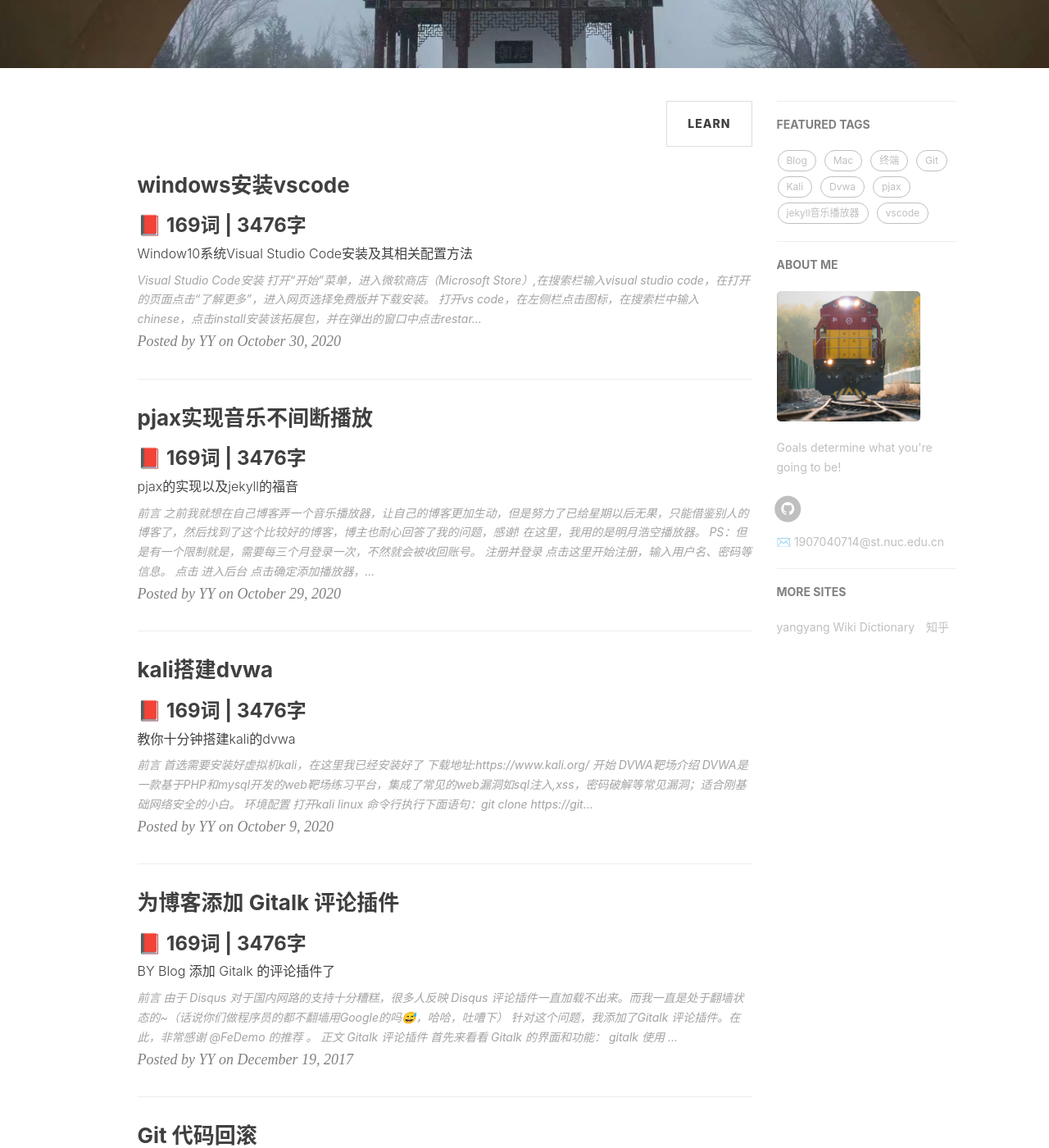
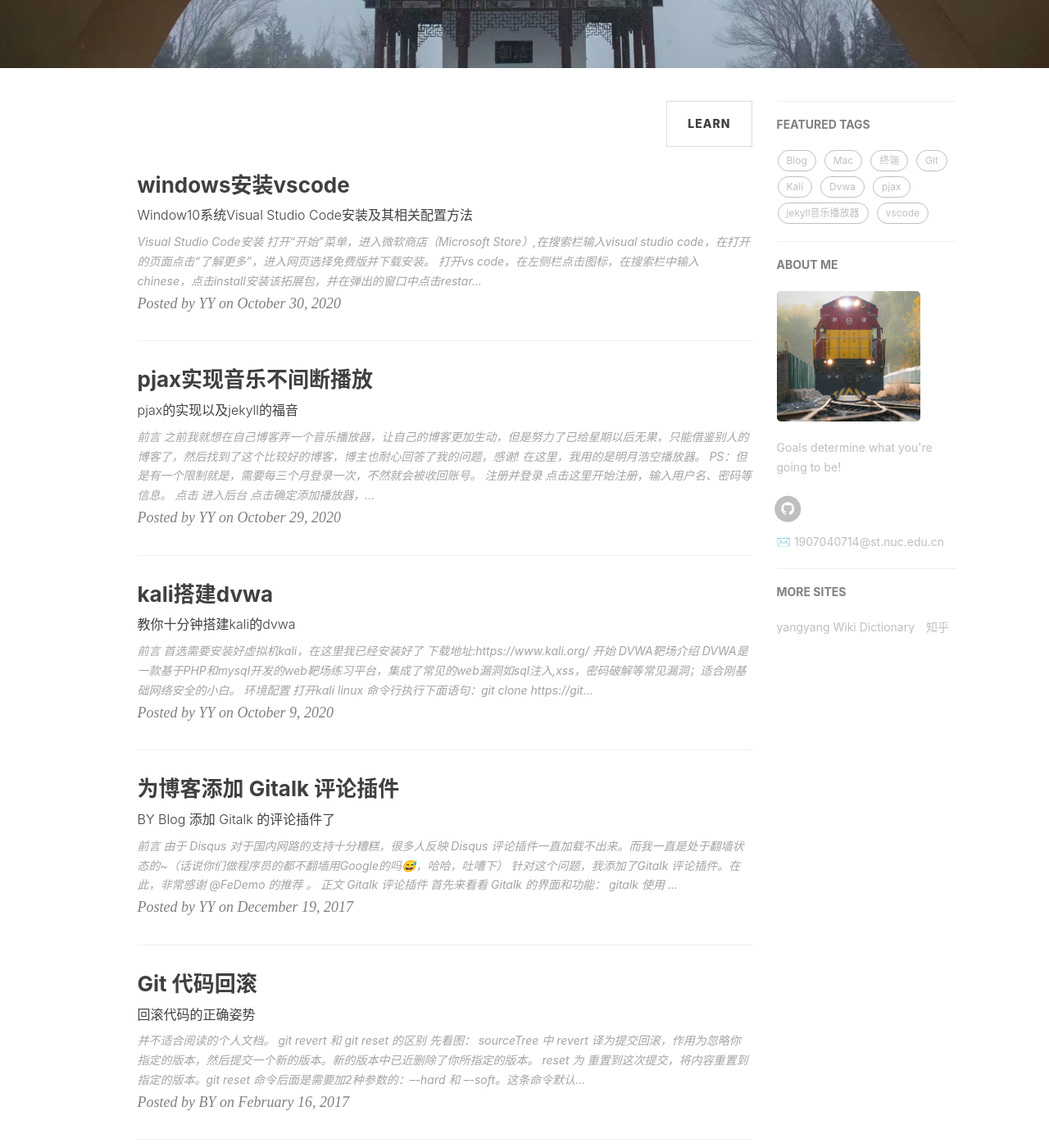
Before and after one commit to yangyang-linux/yangyang-linux.github.io, a Jekyll site: the page built from index.html, in a window 1280 px wide and 1400 px high, scrolled down 335 px. Shown: the whole window at 82% size. Built offline with Jekyll 4.4.1, drawn with Linux system fonts in a browser that asks for light colours; nearby versions of some CDN libraries; the list of posts is cut into pages by our own code; comment, search, counter and statistics services are not loaded; some of the changed text lies outside the part shown.

Commit message:
Update index.html

```diff
--- a/index.html
+++ b/index.html
@@ -18,7 +18,7 @@
         <h2 class="post-title">
             {{ post.title }}
         </h2>
-		<h3>📕 {{ page.content | number_of_words }}词 | {{ content | strip_html | strip_newlines | split: "" | size }}字</h3>
+
         {% if post.subtitle %}
         <h3 class="post-subtitle">
             {{ post.subtitle }}
```
